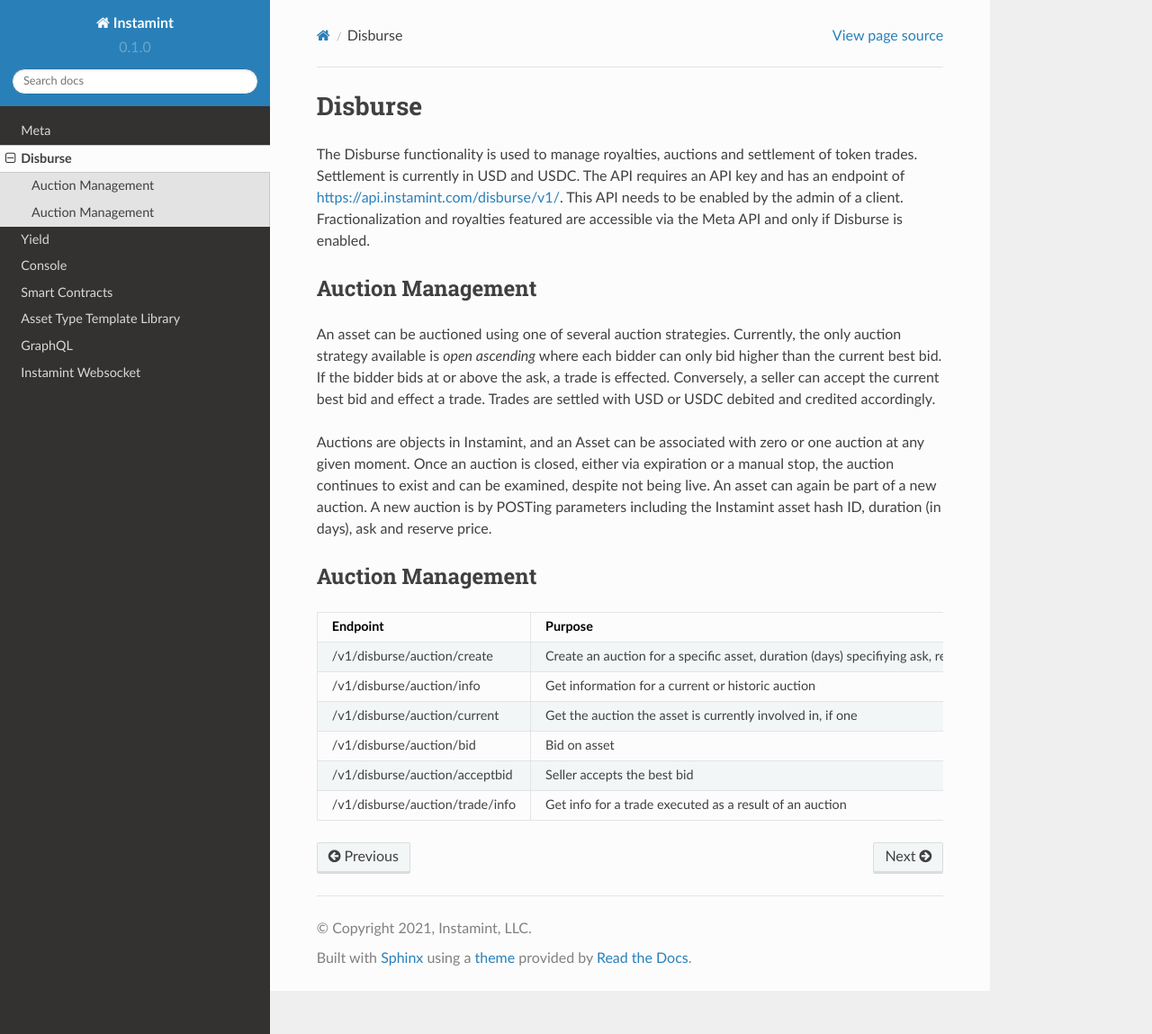
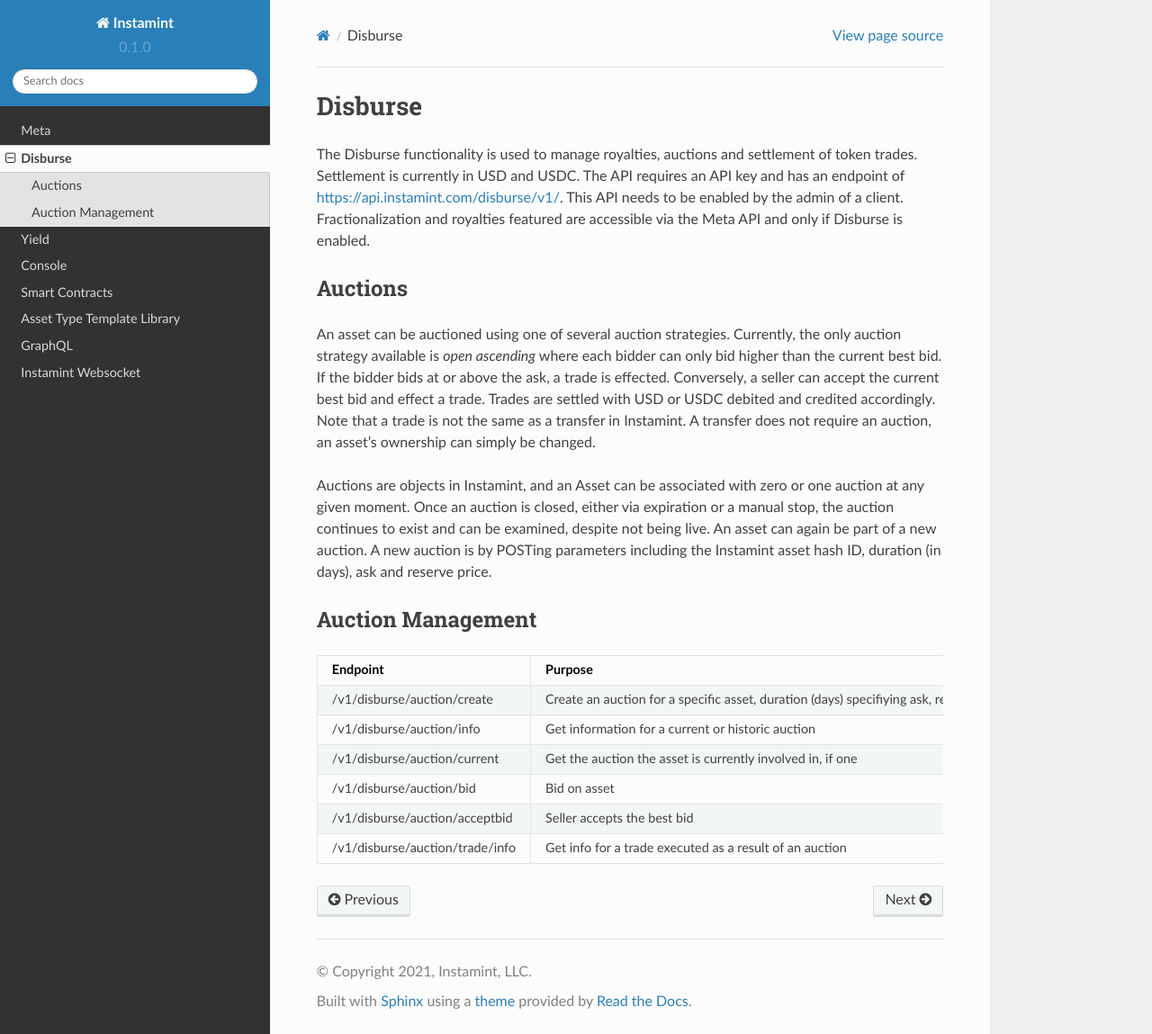
Before and after one commit to instamint/zzz-deprecated-docs, a Sphinx documentation site: the page built from docs/source/disburse.rst, in a window 1280 px wide and 1149 px high. Shown: the whole window at 90% size. Built offline with Sphinx 7.4.7 and the Read the Docs theme 2.0.0, drawn with Linux system fonts in a browser that asks for light colours; pages that are not in the unit, such as notebooks, are missing from menus.

Commit message:
Update disburse.rst

```diff
--- a/docs/source/disburse.rst
+++ b/docs/source/disburse.rst
@@ -3,10 +3,10 @@
 
 The Disburse functionality is used to manage royalties, auctions and settlement of token trades. Settlement is currently in USD and USDC. The API requires an API key and has an endpoint of https://api.instamint.com/disburse/v1/. This API needs to be enabled by the admin of a client. Fractionalization and royalties featured are accessible via the Meta API and only if Disburse is enabled.
 
-Auction Management
--------------------
+Auctions
+--------
 
-An asset can be auctioned using one of several auction strategies. Currently, the only auction strategy available is *open ascending* where each bidder can only bid higher than the current best bid. If the bidder bids at or above the ask, a trade is effected. Conversely, a seller can accept the current best bid and effect a trade. Trades are settled with USD or USDC debited and credited accordingly.
+An asset can be auctioned using one of several auction strategies. Currently, the only auction strategy available is *open ascending* where each bidder can only bid higher than the current best bid. If the bidder bids at or above the ask, a trade is effected. Conversely, a seller can accept the current best bid and effect a trade. Trades are settled with USD or USDC debited and credited accordingly. Note that a trade is not the same as a transfer in Instamint. A transfer does not require an auction, an asset's ownership can simply be changed.
 
 Auctions are objects in Instamint, and an Asset can be associated with zero or one auction at any given moment. Once an auction is closed, either via expiration or a manual stop, the auction continues to exist and can be examined, despite not being live. An asset can again be part of a new auction. A new auction is by POSTing parameters including the Instamint asset hash ID, duration (in days), ask and reserve price.
 
```
